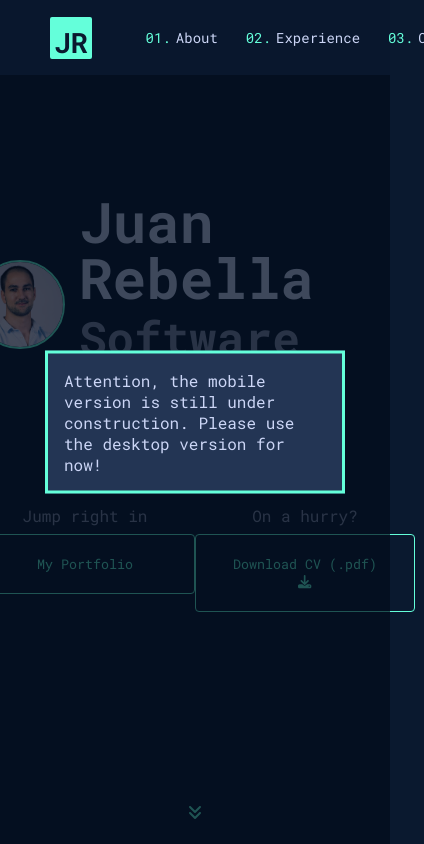
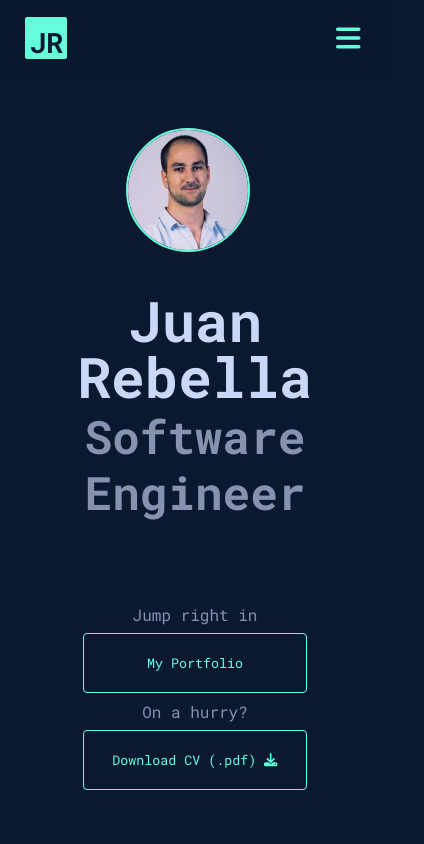
Before and after one commit to JRebella/portfolio, a Next.js app: page / in a window 390 px wide. Shown: the top 844 px of the page, 424 px wide, since content can reach past the window. Built offline with nearby package versions, Linux system fonts and the light colour scheme.

Commit message:
feat: mobile navbar, utility hooks, mobile fixes

```diff
--- /dev/null
+++ b/components/NavBar/NavBar.tsx
@@ -0,0 +1,87 @@
+import { faBars, faXmark } from "@fortawesome/free-solid-svg-icons";
+import { FontAwesomeIcon } from "@fortawesome/react-fontawesome";
+import classNames from "classnames";
+import Link from "next/link";
+import { ComponentPropsWithoutRef, FunctionComponent } from "react";
+import useScroll from "../../hooks/UseScroll";
+import styles from "./navbar.module.scss";
+
+type NavBarProps = ComponentPropsWithoutRef<"nav"> & {
+  isMenuOpen: boolean;
+  toggleMenu: () => void;
+};
+
+const NavBar: FunctionComponent<NavBarProps> = ({ isMenuOpen, toggleMenu, ...props }) => {
+  const { state } = useScroll(80);
+
+  return (
+    <nav className={classNames(styles.navbar, styles[`navbar--${state}`])} {...props}>
+      <Link href={"/"} passHref>
+        <div
+          className={classNames(
+            styles["jr-icon"],
+            "animate__animated animate__fadeInDown"
+          )}
+        >
+          JR
+        </div>
+      </Link>
+      <ol
+        className={classNames(
+          styles["link-list"],
+          "animate__animated animate__fadeInDown"
+        )}
+      >
+        <li>
+          <Link href={"/#about"}>About</Link>
+        </li>
+        <li>
+          <Link href={"/#experience"}>Experience</Link>
+        </li>
+        {/* <li>
+          <Link href={"#projects"}>Projects</Link>
+        </li> */}
+        <li>
+          <Link href={"/#contact"}>Contact</Link>
+        </li>
+      </ol>
+
+      <button className={styles["menu-button"]} onClick={toggleMenu}>
+        <FontAwesomeIcon icon={faBars} />
+      </button>
+
+      {isMenuOpen && (
+        <div className={styles["menu-overlay-wrapper"]}>
+          <button className={styles["menu-outside-close"]} onClick={toggleMenu} />
+          <aside
+            className={classNames(
+              styles["menu-overlay"],
+              "animate__animated animate__fadeInRight"
+            )}
+          >
+            <button className={styles["menu-button"]} onClick={toggleMenu}>
+              <FontAwesomeIcon icon={faXmark} />
+            </button>
+
+            <ol className={classNames(styles["link-list"], styles["link-list--mobile"])}>
+              <li onClick={toggleMenu}>
+                <Link href={"/#about"}>About</Link>
+              </li>
+              <li onClick={toggleMenu}>
+                <Link href={"/#experience"}>Experience</Link>
+              </li>
+              {/* <li onClick={toggleMenu}>
+                <Link href={"#projects"}>Projects</Link>
+              </li> */}
+              <li onClick={toggleMenu}>
+                <Link href={"/#contact"}>Contact</Link>
+              </li>
+            </ol>
+          </aside>
+        </div>
+      )}
+    </nav>
+  );
+};
+
+export default NavBar;
--- /dev/null
+++ b/components/NavBar/navbar.module.scss
@@ -0,0 +1,179 @@
+@use "../../styles/viewports.scss" as *;
+
+.navbar {
+  position: fixed;
+  top: 0;
+
+  --nav-scroll-height: 75px;
+  height: var(--nav-scroll-height);
+
+  display: flex;
+  justify-content: space-between;
+  align-items: center;
+
+  width: 100%;
+  padding: 0 50px;
+
+  @include viewport-xs {
+    padding: 0px 25px;
+  }
+
+  @include viewport-md {
+    padding: 0px 35px;
+  }
+
+  background-color: rgba(var(--ds-bg-primary-rgb), 0.85);
+  z-index: 10;
+
+  transition: all 0.2s ease-in;
+  box-shadow: 0 20px 60px -10px var(--ds-shadow);
+}
+
+.navbar--top {
+  box-shadow: none;
+}
+.navbar--up {
+  transform: translateY(0px);
+}
+.navbar--down {
+  transform: translateY(calc(var(--nav-scroll-height) * -1));
+}
+
+.jr-icon {
+  display: flex;
+  flex-direction: column;
+  align-items: flex-end;
+  justify-content: flex-end;
+
+  height: 42px;
+  width: 42px;
+
+  font-size: 28px;
+  line-height: 0.8;
+
+  padding: 2px;
+
+  font-weight: bold;
+
+  color: var(--ds-bg-primary);
+
+  background-color: var(--ds-primary);
+  transition: background-color 0.25s ease-out;
+  &:hover {
+    background-color: transparent;
+    -webkit-text-stroke: 2px var(--ds-primary);
+  }
+
+  border: 2px solid var(--ds-primary);
+  border-radius: 2px;
+
+  cursor: pointer;
+}
+
+.link-list {
+  display: flex;
+
+  @include viewport-xs {
+    display: none;
+  }
+
+  li {
+    &::marker {
+      content: none;
+    }
+
+    a {
+      display: inline-block;
+      font-size: 14px;
+      padding: 10px 14px;
+
+      color: var(--ds-text-accent);
+      text-decoration: none;
+
+      &:hover {
+        color: var(--ds-primary);
+      }
+
+      &::before {
+        content: "0" counter(list-item) ".";
+
+        margin-right: 5px;
+        color: var(--ds-primary);
+      }
+    }
+  }
+}
+
+.link-list--mobile {
+  display: flex;
+  flex-direction: column;
+  align-items: flex-start;
+  justify-content: center;
+
+  width: 100%;
+  flex-grow: 1;
+
+  padding: 0;
+
+  li a {
+    font-size: 24px;
+  }
+}
+
+.menu-button {
+  display: none;
+
+  @include viewport-xs {
+    display: flex;
+  }
+
+  align-items: center;
+  justify-content: center;
+
+  height: 34px;
+  width: 34px;
+
+  background-color: transparent;
+  border: none;
+  padding: 0;
+
+  color: var(--ds-primary);
+  cursor: pointer;
+
+  font-size: 28px;
+
+  &:hover {
+    background-color: var(--ds-bg-accent);
+  }
+}
+
+.menu-overlay-wrapper {
+  position: fixed;
+  top: 0;
+  right: 0;
+
+  height: 100vh;
+  width: 100vw;
+
+  display: flex;
+}
+
+.menu-overlay {
+  padding: 20px 25px;
+
+  width: min(75vw, 400px);
+  background-color: var(--ds-bg-secondary);
+
+  display: flex;
+  flex-direction: column;
+  align-items: flex-end;
+
+  box-shadow: -10px 0px 30px -15px var(--ds-shadow);
+}
+
+.menu-outside-close {
+  flex-grow: 1;
+
+  background-color: transparent;
+  border: none;
+}
--- a/components/layout/Layout.tsx
+++ b/components/layout/Layout.tsx
@@ -1,15 +1,24 @@
 import classNames from "classnames";
-import Link from "next/link";
 import { FunctionComponent } from "react";
-import useScroll from "../../hooks/UseScroll";
+import useBooleanState from "../../hooks/useBooleanState";
+import useFixedOverlay from "../../hooks/useFixedOverlay";
 import Footer from "../../pageComponents/footer/Footer";
-
+import NavBar from "../NavBar/NavBar";
 import styles from "./layout.module.scss";
 
 const Layout: FunctionComponent = ({ children }) => {
+  const [isMenuOpen, toggleMenu] = useBooleanState(false);
+  useFixedOverlay(isMenuOpen);
+
   return (
     <div className={styles.container}>
-      <NavBar />
+      <NavBar isMenuOpen={isMenuOpen} toggleMenu={toggleMenu} />
+
+      <div
+        className={classNames(styles.content, {
+          [styles["content--blur"]]: isMenuOpen,
+        })}
+      >
         <main className={styles.main}>{children}</main>
         <footer className={styles.footer}>
           <Footer />
@@ -31,52 +40,8 @@ const Layout: FunctionComponent = ({ children }) => {
         >
           JUAN REBELLA - SOFTWARE ENGINEER
         </aside>
-
-      <div className={styles["mobile-warning"]}>
-        <dialog>
-          Attention, the mobile version is still under construction. Please use the
-          desktop version for now!
-        </dialog>
       </div>
     </div>
   );
 };
-
-const NavBar: FunctionComponent = () => {
-  const { state } = useScroll(80);
-  return (
-    <nav className={classNames(styles.navbar, styles[`navbar--${state}`])}>
-      <Link href={"/"} passHref>
-        <div
-          className={classNames(
-            styles["jr-icon"],
-            "animate__animated  animate__fadeInDown"
-          )}
-        >
-          JR
-        </div>
-      </Link>
-      <ol
-        className={classNames(
-          styles["link-list"],
-          "animate__animated  animate__fadeInDown"
-        )}
-      >
-        <li>
-          <Link href={"/#about"}>About</Link>
-        </li>
-        <li>
-          <Link href={"/#experience"}>Experience</Link>
-        </li>
-        {/* <li>
-          <Link href={"#projects"}>Projects</Link>
-        </li> */}
-        <li>
-          <Link href={"/#contact"}>Contact</Link>
-        </li>
-      </ol>
-    </nav>
-  );
-};
-
 export default Layout;
--- a/components/layout/layout.module.scss
+++ b/components/layout/layout.module.scss
@@ -7,98 +7,10 @@
   flex-direction: column;
 }
 
-// Navbar
-
-.navbar {
-  position: fixed;
-  top: 0;
-
-  --nav-scroll-height: 75px;
-  height: var(--nav-scroll-height);
-
-  display: flex;
-  justify-content: space-between;
-  align-items: center;
-
-  width: 100%;
-  padding: 0 50px;
-
-  background-color: rgba(var(--ds-bg-primary-rgb), 0.85);
-  z-index: 10;
-
-  transition: all 0.2s ease-in;
-  box-shadow: 0 20px 60px -10px var(--ds-shadow);
-}
-
-.navbar--top {
-  box-shadow: none;
-}
-.navbar--up {
-  transform: translateY(0px);
-}
-.navbar--down {
-  transform: translateY(calc(var(--nav-scroll-height) * -1));
-}
-
-.jr-icon {
-  display: flex;
-  flex-direction: column;
-  align-items: flex-end;
-  justify-content: flex-end;
-
-  height: 42px;
-  width: 42px;
-
-  font-size: 28px;
-  line-height: 0.8;
-
-  padding: 2px;
-
-  font-weight: bold;
-
-  color: var(--ds-bg-primary);
-
-  background-color: var(--ds-primary);
-  transition: background-color 0.25s ease-out;
-  &:hover {
-    background-color: transparent;
-    -webkit-text-stroke: 2px var(--ds-primary);
-  }
-
-  border: 2px solid var(--ds-primary);
-  border-radius: 2px;
-
-  cursor: pointer;
-}
-
-.link-list {
-  display: flex;
-
-  li {
-    &::marker {
-      content: none;
-    }
-
-    a {
-      display: inline-block;
-      font-size: 14px;
-      padding: 10px 14px;
-
-      color: var(--ds-text-accent);
-      text-decoration: none;
-
-      &:hover {
-        color: var(--ds-primary);
-      }
-
-      &::before {
-        content: "0" counter(list-item) ".";
-
-        margin-right: 5px;
-        color: var(--ds-primary);
-      }
-    }
-  }
+.content--blur {
+  pointer-events: none;
+  user-select: none;
+  filter: blur(5px) brightness(0.7);
 }
 
 // Main
--- /dev/null
+++ b/hooks/useBooleanState.ts
@@ -0,0 +1,20 @@
+// Small utility hook for managing a boolean state true/false
+
+import { Dispatch, SetStateAction, useCallback, useState } from "react";
+
+type UseBooleanState = (
+  /** Initial state*/
+  initialState?: boolean
+) => [boolean, () => void, Dispatch<SetStateAction<boolean>>];
+
+const useBooleanState: UseBooleanState = (initialState) => {
+  const [state, setState] = useState<boolean>(initialState || false);
+
+  const toggleState = useCallback(() => {
+    setState((currentState) => !currentState);
+  }, []);
+
+  return [state, toggleState, setState];
+};
+
+export default useBooleanState;
--- /dev/null
+++ b/hooks/useFixedOverlay.ts
@@ -0,0 +1,21 @@
+// Small utility hook for window overlays that shift the user's focus away from the main content. Like a modal or popup menu
+// Will prevent scrolling within the body element
+
+import { useEffect } from "react";
+
+type UseFixedOverlay = (
+  /** Whether the overlay is open or not */
+  isOverlayOpen: boolean
+) => void;
+
+const useFixedOverlay: UseFixedOverlay = (isOverlayOpen) => {
+  useEffect(() => {
+    if (isOverlayOpen) {
+      document.body.style.overflow = "hidden";
+    } else {
+      document.body.style.overflow = "";
+    }
+  }, [isOverlayOpen]);
+};
+
+export default useFixedOverlay;
--- a/pageComponents/about/about.module.scss
+++ b/pageComponents/about/about.module.scss
@@ -6,6 +6,8 @@
   flex-wrap: wrap;
 
   margin-bottom: 20vh;
+
+  max-width: 100%;
 }
 
 section.section-container {
--- a/pageComponents/home/home.module.scss
+++ b/pageComponents/home/home.module.scss
@@ -1,3 +1,5 @@
+@use "../../styles/viewports.scss" as *;
+
 section.container {
   justify-content: space-between;
   margin-top: 0;
@@ -6,6 +8,10 @@ section.container {
 
 .content {
   margin: 128px 0;
+
+  display: flex;
+  flex-direction: column;
+  align-items: center;
 }
 
 .title {
@@ -16,6 +22,16 @@ section.container {
   display: flex;
   align-items: center;
   margin-bottom: 80px;
+
+  @include viewport-xs {
+    flex-direction: column;
+
+    text-align: center;
+
+    .avatar {
+      margin-bottom: 40px;
+    }
+  }
 }
 
 .title,
@@ -43,6 +59,12 @@ section.container {
   display: flex;
   width: 100%;
   justify-content: space-between;
+
+  @include viewport-xs {
+    flex-direction: column;
+
+    width: max-content;
+  }
 }
 
 .button-container {
--- a/pages/about.tsx
+++ b/pages/about.tsx
@@ -1,7 +1,6 @@
 import classNames from "classnames";
 import type { NextPage } from "next";
 import Head from "next/head";
-import Badge from "../components/Badge/Badge";
 import AnchorLink from "../components/Link/AnchorLink";
 import styles from "./about.module.scss";
 
@@ -16,6 +15,7 @@ const About: NextPage = () => {
 
       <section
         className={classNames(styles.container, "animate__animated  animate__fadeInDown")}
+        id="about-this-portfolio"
       >
         <div>
           <h1>About this Portfolio / Credits</h1>
--- a/pages/index.tsx
+++ b/pages/index.tsx
@@ -16,7 +16,7 @@ const Home: NextPage = () => {
 
       <HomeSection />
       <AboutSection />
-      <ExperienceSection />
+      {/* <ExperienceSection /> */}
       <ContactSection />
     </>
   );
--- a/styles/globals.scss
+++ b/styles/globals.scss
@@ -43,6 +43,8 @@ body {
 :root {
   --ds-bg-primary: #0a192f;
   --ds-bg-primary-rgb: #{hexToRGB(#0a192f)};
+  --ds-bg-secondary: #112240;
+  --ds-bg-secondary-rgb: #{hexToRGB(#112240)};
   --ds-bg-accent: #233554;
   --ds-bg-accent-rgb: #{hexToRGB(#233554)};
   --ds-primary: #64ffda;
```
Lines whose indentation alone changed are shown as unchanged.
